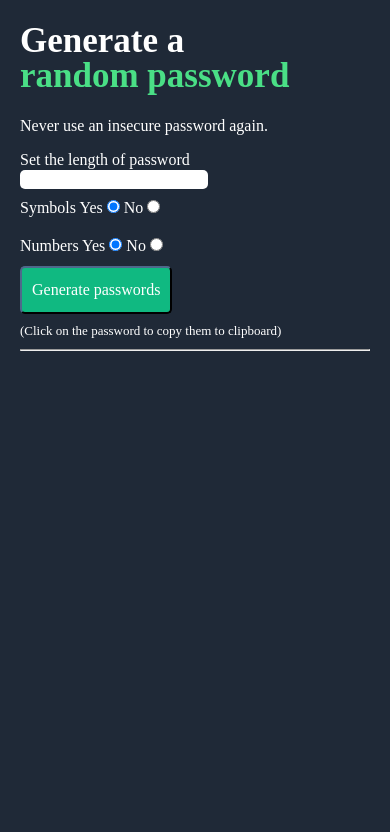
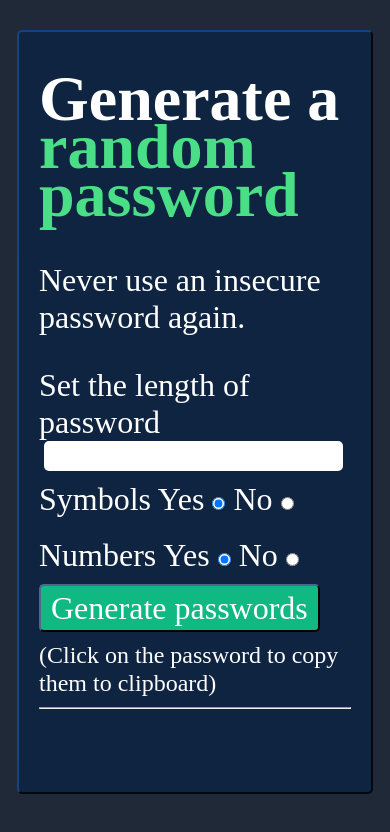
Before and after one commit to arjunjagwani/PasswordGenerator, a plain HTML site: page index.html in a window 390 px wide. Drawn offline with nearby package versions, Linux system fonts and the light colour scheme.

Commit message:
Web-page update: resposiveness

```diff
--- a/index.css
+++ b/index.css
@@ -2,25 +2,32 @@ body {
     margin: 0;
     padding:0;
     background-color: #1F2937;
+    /* background-color: #0b2344c1; */
 }
 .container{
     padding:0px 20px;
-    margin:auto;
+    margin:30px auto;
+    width:70%;
+    height: 60%t;
+    background-color: #0b2344c1;
+    border: 2px outset #0b2344c1;
+    border-radius:5px;
 }
 .text h1{
 
 font-style: normal;
 font-weight: 800;
-font-size: 35px;
+font-size: 40px;
 line-height: 35px;
 }
 
 .passLength{
     color:white;
-
+    font-size: 20px;
 }
 .symbols, .numbers{
     padding:10px 0px;
+    font-size: 20px;
     color:white;
 }
 
@@ -32,7 +39,7 @@ line-height: 35px;
     color:white;
     font-style: normal;
     font-weight: 500;
-    font-size: 16px;
+    font-size: 20px;
     line-height: 24px;
     border:2px outset #1F2937;
 }
@@ -42,7 +49,7 @@ line-height: 35px;
 .copyClipboard{
     margin:10px 0px;
     color:white;
-    font-size:small;
+    font-size: 16px;
 }
 #pass1, #pass2{
     margin:15px 5px 1px 5px;
@@ -54,16 +61,47 @@ line-height: 35px;
 
 }
 #num{
-    font-size:15px;
+    margin-left:5px;
+    font-size:18px;
     border:none;
     border-radius:5px;
 }
 #text1{
     color:#ffffff;
+
 }
 #text2{
    color: #4ADF86;
 }
 .text p{
     color:white;
+    font-size: 20px;
 }
+
+@media screen and (max-width:1000px){
+
+    .container{
+        width:80%;
+        height: 90vh;
+        padding:0px 20px;
+        margin:30px auto;
+        overflow: scroll;
+        background-color: #0b2344c1;
+        border: 2px outset #0b2344c1;
+        border-radius:5px;
+    }
+    .text h1{
+
+
+        font-size: 4rem;
+        line-height: 3rem;
+        }
+        .passLength, .symbols, .numbers, #pass-btn, .text p{
+            font-size: 2rem;
+        }
+        #num, #pass1, #pass2,.copyClipboard{
+            font-size:1.5rem;
+        }
+
+
+}
--- a/index.html
+++ b/index.html
@@ -1,6 +1,7 @@
 <html>
     <head><link rel="stylesheet" href="https://cdnjs.cloudflare.com/ajax/libs/normalize/8.0.1/normalize.css">
         <link rel="stylesheet" href="index.css">
+        <meta name="viewport" content="width=device-width, initial-scale=1.0">
     </head>
     <body>
 
```
